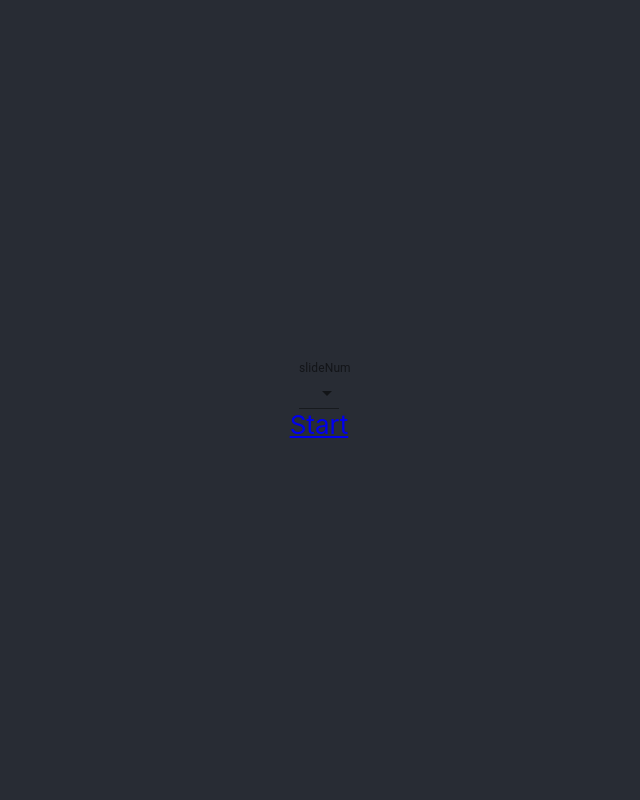
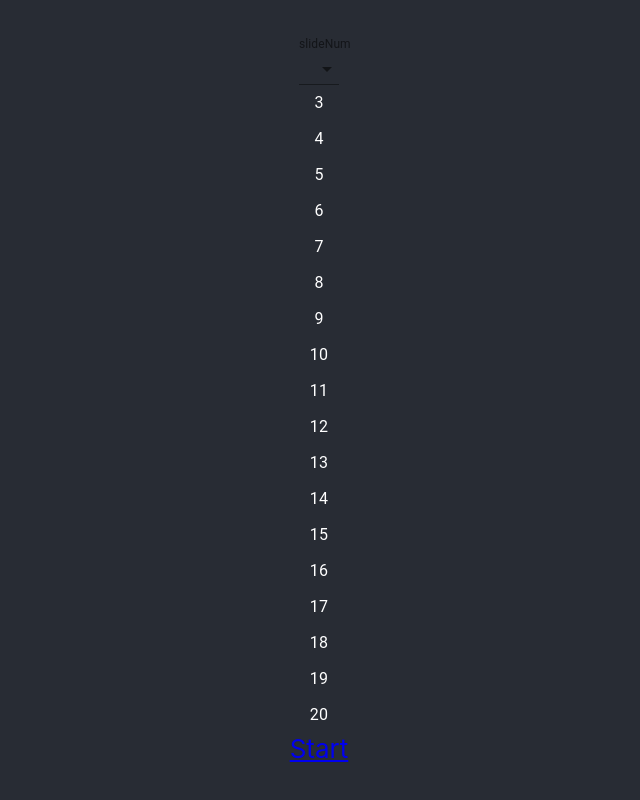
Before and after one commit to takumma/powerpoint-karaoke-web, a React (Create React App) app: page / in a window 1280 px wide. Shown: the whole page, without its empty margins (321-961 px from the left). Built offline with nearby package versions, Linux system fonts and the light colour scheme.

Commit message:
In Progress

```diff
--- a/src/components/Top.tsx
+++ b/src/components/Top.tsx
@@ -15,10 +15,11 @@ function Top() {
           <Select
             labelId="slideNum-select-label"
             value={slideNum}
-            options={SlideNumSelectList}
           >
+            {SlideNumSelectList}
           </Select>
         </FormControl>
+        {SlideNumSelectList()}
         <Link to='/slide'>Start</Link>
       </div>
     </div>
@@ -28,8 +29,9 @@ function Top() {
 function SlideNumSelectList(): FC {
   const numList: FC = [];
   for(let i = 3; i < 21; i++) {
-    numList.push(i)
+    numList.push(<MenuItem value={i}>{i}</MenuItem>)
   }
+  console.log(numList);
   return numList;
 }
 
```
